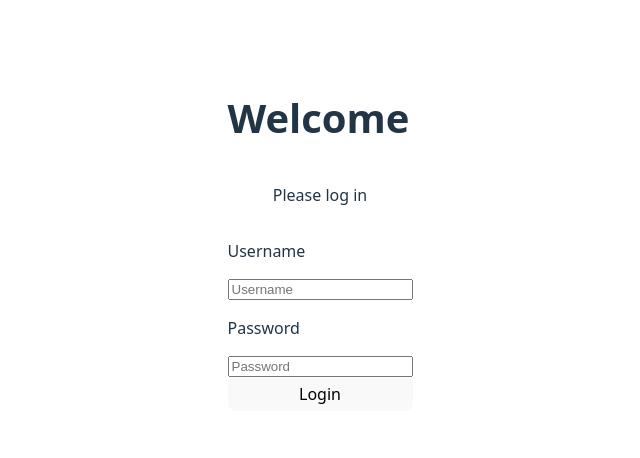
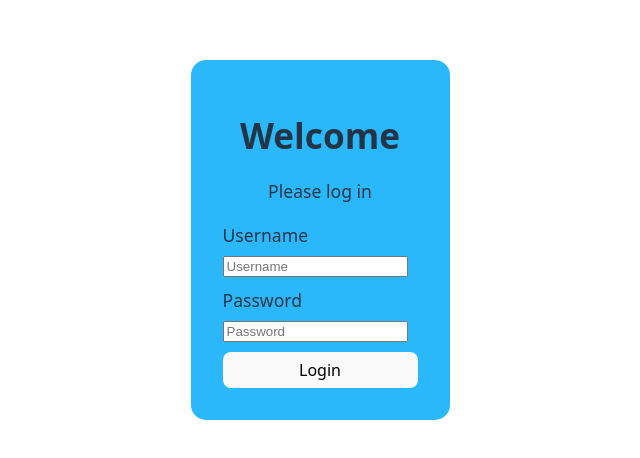
Before and after one commit to BB-WEX/Ibrahim-REACT-ToDoList, a React (Vite) app: page / in a window 1280 px wide. Shown: the part 160-618 px from the top of the page, without its empty margins (320-960 px from the left). Built offline with nearby package versions, Linux system fonts and the light colour scheme.

Commit message:
Added styling

```diff
--- a/src/App.jsx
+++ b/src/App.jsx
@@ -6,8 +6,8 @@ function App() {
   const [isLoggedIn, setIsLoggedIn] = useState(false);
 
   return (
-    <>
-      <h1>Welcome</h1>
+    <div className="main">
+      <h1>{isLoggedIn ? ("To-Do List") : ("Welcome")}</h1>
       <div>
         {isLoggedIn ? (
           <TaskPage isLoggedIn={setIsLoggedIn} />
@@ -15,7 +15,7 @@ function App() {
           <Greeting isLoggedIn={setIsLoggedIn} />
         )}
       </div>
-    </>
+    </div>
   );
 }
 
--- a/src/TaskList.jsx
+++ b/src/TaskList.jsx
@@ -13,7 +13,7 @@ const TaskList = ({ tasks, setTasks, onToggle }) => {
           onChange={() => onToggle(index)}
         />
         <span
-          style={{ textDecoration: task.completed ? "line-through 3px" : "none" }}
+          style={{ textDecoration: task.completed ? "line-through 3px black" : "none" }}
         >
           <strong>
             Task {index + 1}: {task.taskTitle} - {task.taskDesc}
--- a/src/TaskPage.jsx
+++ b/src/TaskPage.jsx
@@ -24,10 +24,10 @@ const TaskPage = ({ isLoggedIn }) => {
 
   return (
     <div>
+      <h1 style={{ textAlign: "left" }}>Add Task</h1>
+      <AddTask addOnTask={addTask} />
+      <h1 style={{ textAlign: "left" }}>Your Task List</h1>
       <TaskCounter tasks={tasks} setCount={setTaskCount} count={taskCount} />
-      <h1>Add Task</h1>
-      <AddTask addOnTask={addTask} />
-      <h1>Your Task List</h1>
       <TaskList onToggle={onToggle} tasks={tasks} setTasks={setTasks} />
       <button onClick={handleLogOut}>Log Out</button>
     </div>
--- a/src/index.css
+++ b/src/index.css
@@ -39,6 +39,22 @@
   padding: 0rem 0.3rem;
 }
 
+.main {
+  background-color: #2ab8fa;
+  border-radius: 15px;
+  padding: 2rem;
+}
+
+input[type="text"] {
+  margin-top: -10px;
+  margin-bottom: 10px;
+  margin-right: 10px;
+}
+
+input[type="checkbox"] {
+  scale: 1.2;
+}
+
 li {
   display: flex;
   justify-content: space-between;
@@ -66,13 +82,19 @@ body {
 }
 
 h1 {
-  font-size: 2.5em;
+  text-align: center;
+  font-size: 2.2em;
   line-height: 1.1;
+}
+
+p {
+  font-size: 1.1rem;
+  margin-top: 0px;
 }
 
 button {
   border-radius: 8px;
-  border: 1px solid transparent;
+  border: 2px solid transparent;
   padding: 0.3em 0.6em;
   font-size: 1em;
   font-weight: 500;
@@ -83,7 +105,7 @@ button {
 }
 
 button:hover {
-  border-color: #646cff;
+  border-color: #1f2afc;
 }
 
 button:focus,
```
